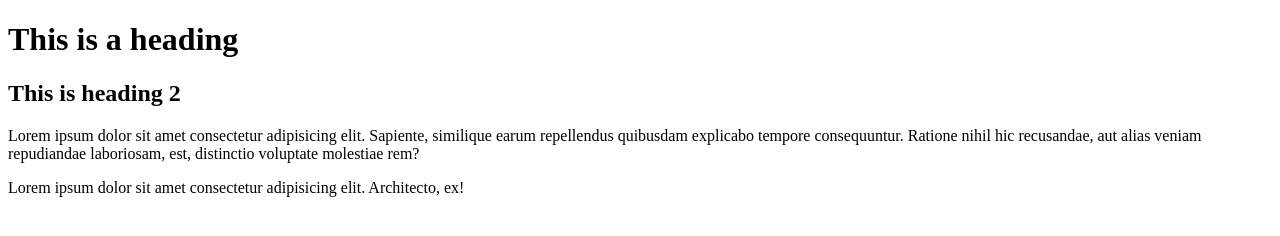
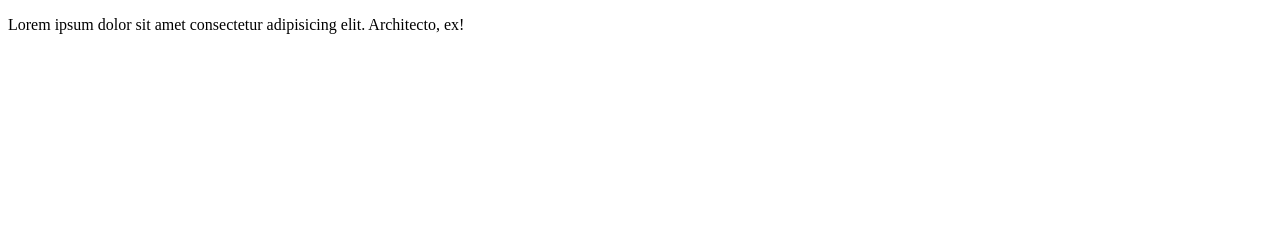
Before and after one commit to kbrowndev/learning-git, a plain HTML site: page index.html in a window 1280 px wide. Drawn offline with Linux system fonts and the light colour scheme.

Commit message:
Update index.html

```diff
--- a/index.html
+++ b/index.html
@@ -7,9 +7,6 @@
     <title>Document</title>
 </head>
 <body>
-    <h1>This is a heading</h1>
-    <h2> This is heading 2 </h2>
-    <p>Lorem ipsum dolor sit amet consectetur adipisicing elit. Sapiente, similique earum repellendus quibusdam explicabo tempore consequuntur. Ratione nihil hic recusandae, aut alias veniam repudiandae laboriosam, est, distinctio voluptate molestiae rem?</p>
-    <p>Lorem ipsum dolor sit amet consectetur adipisicing elit. Architecto, ex!</p>
+   <p>Lorem ipsum dolor sit amet consectetur adipisicing elit. Architecto, ex!</p>
 </body>
 </html>
```
